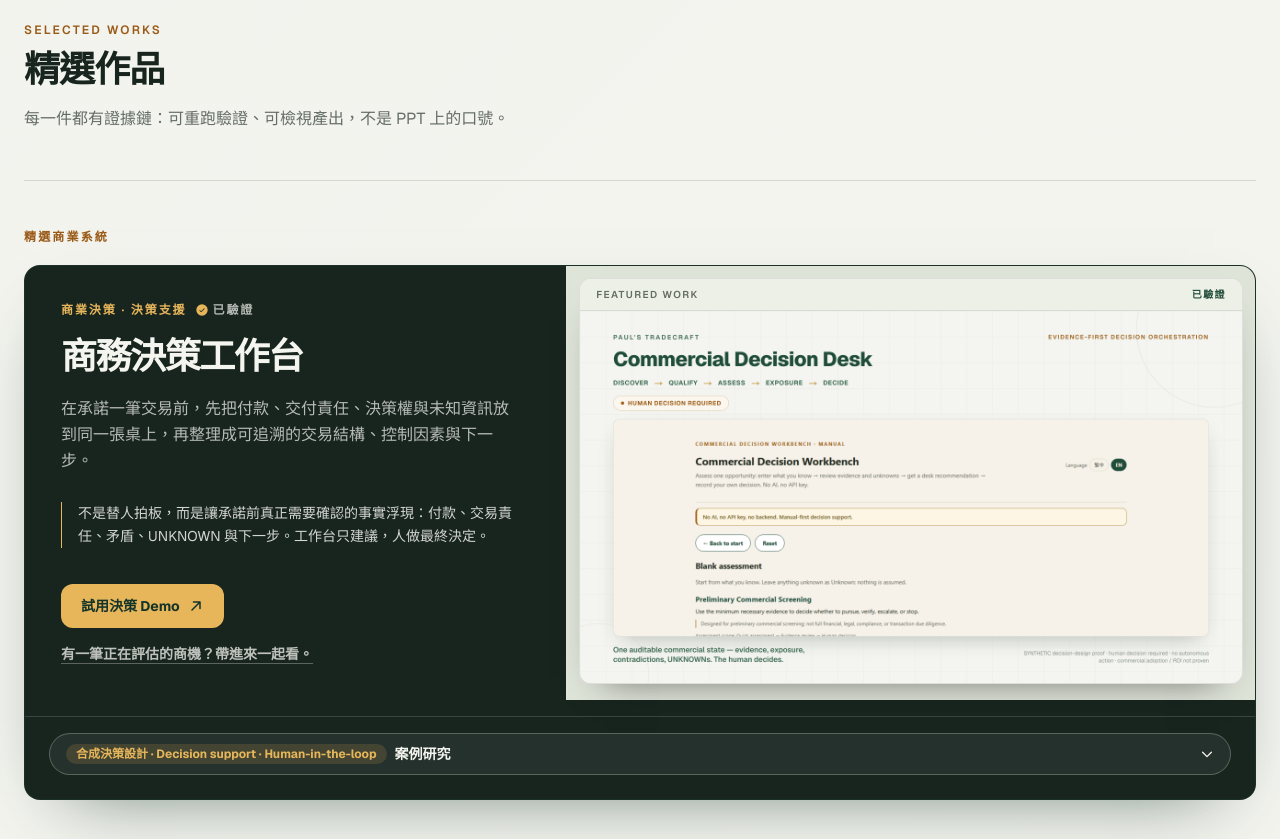
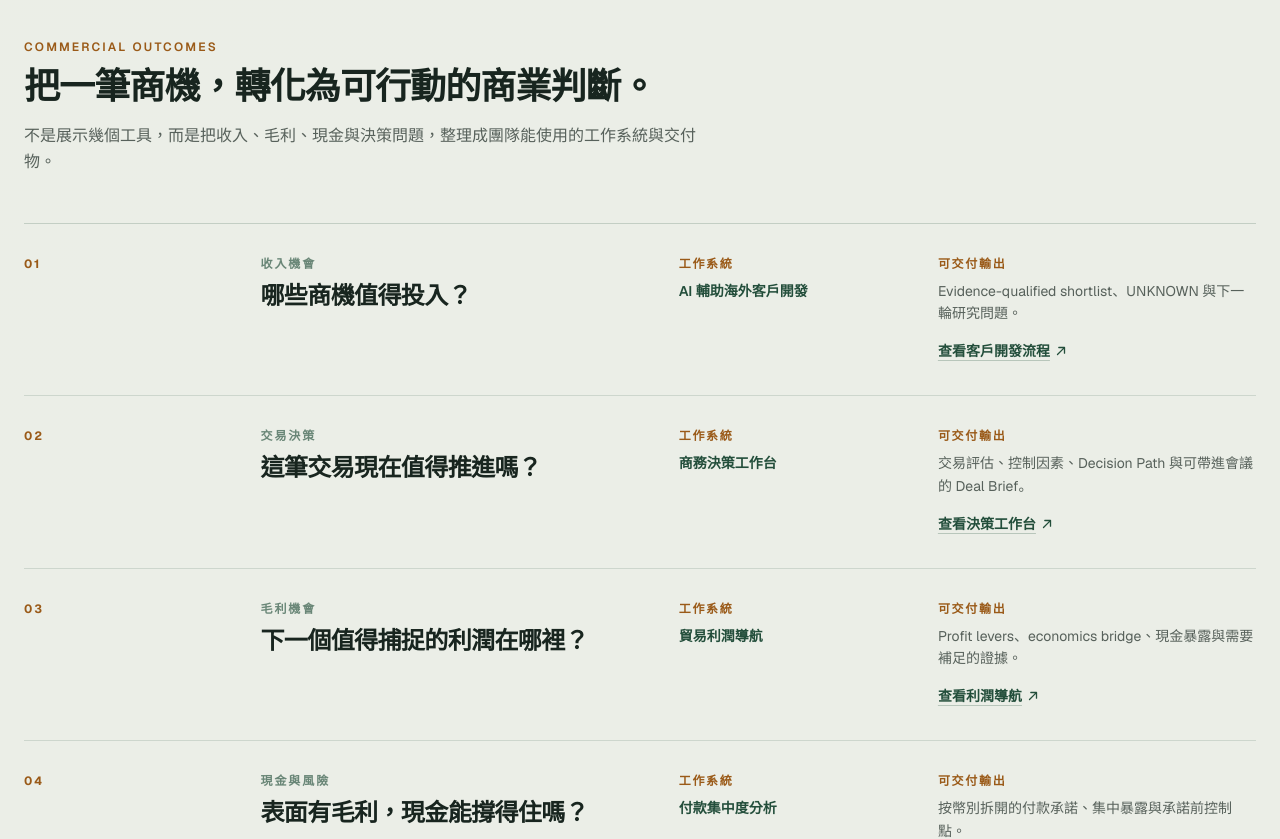
Before and after one commit to apchen1978/pauls-tradecraft, a React (Vite) app: page / in a window 1280 px wide. Shown: the part 1900-2739 px from the top of the page. Built offline with nearby package versions, Linux system fonts and the light colour scheme.

Commit message:
feat(portfolio): connect commercial outcomes to existing systems

```diff
--- a/src/App.jsx
+++ b/src/App.jsx
@@ -3,6 +3,7 @@ import { LangProvider, useLang } from "./i18n.jsx";
 import Nav from "./components/Nav.jsx";
 import Hero from "./components/Hero.jsx";
 import DealReadiness from "./components/DealReadiness.jsx";
+import CommercialOutcomes from "./components/CommercialOutcomes.jsx";
 import Works from "./components/Works.jsx";
 import Verification from "./components/Verification.jsx";
 import Methods from "./components/Methods.jsx";
@@ -31,6 +32,7 @@ export default function App() {
           <main id="main">
             <Hero />
             <DealReadiness />
+            <CommercialOutcomes />
             <Works />
             <Verification />
             <Methods />
--- /dev/null
+++ b/src/components/CommercialOutcomes.jsx
@@ -0,0 +1,49 @@
+import { ArrowUpRight } from "@phosphor-icons/react";
+import { useLang } from "../i18n.jsx";
+
+export default function CommercialOutcomes() {
+  const { t } = useLang();
+  const content = t.outcomes;
+
+  return (
+    <section id="outcomes" className="scroll-mt-24 border-y border-line surface-muted">
+      <div className="mx-auto max-w-7xl px-4 py-24 md:px-6 md:py-32">
+        <div className="max-w-3xl">
+          <p className="eyebrow">{content.eyebrow}</p>
+          <h2 className="mt-3 text-3xl font-bold tracking-tight md:text-4xl">{content.headline}</h2>
+          <p className="mt-4 max-w-2xl text-base leading-relaxed text-ink/70">{content.intro}</p>
+        </div>
+
+        <div className="mt-12 border-y border-forest/20">
+          {content.items.map((item, index) => (
+            <a
+              key={item.question}
+              href={item.href}
+              className="group grid gap-6 border-b border-forest/15 py-7 last:border-b-0 md:grid-cols-[0.18fr_0.34fr_0.2fr_0.28fr] md:items-start md:gap-8 md:py-8"
+            >
+              <span className="text-xs font-bold tracking-[0.16em] text-amber">{String(index + 1).padStart(2, "0")}</span>
+              <div>
+                <p className="text-xs font-bold uppercase tracking-[0.16em] text-forest/65">{item.label}</p>
+                <h3 className="mt-2 text-xl font-bold tracking-tight text-ink group-hover:text-forest md:text-2xl">{item.question}</h3>
+              </div>
+              <div>
+                <p className="text-xs font-bold uppercase tracking-[0.14em] text-amber">{content.systemLabel}</p>
+                <p className="mt-2 text-sm font-semibold leading-relaxed text-forest">{item.system}</p>
+              </div>
+              <div>
+                <p className="text-xs font-bold uppercase tracking-[0.14em] text-amber">{content.outputLabel}</p>
+                <p className="mt-2 text-sm leading-relaxed text-ink/70">{item.output}</p>
+                <span className="mt-4 inline-flex items-center gap-1 text-sm font-semibold text-forest underline decoration-forest/25 underline-offset-4 transition-colors group-hover:text-amber">
+                  {item.linkLabel}
+                  <ArrowUpRight size={14} weight="bold" aria-hidden="true" />
+                </span>
+              </div>
+            </a>
+          ))}
+        </div>
+
+        <p className="mt-7 max-w-3xl text-xs leading-relaxed text-moss">{content.boundary}</p>
+      </div>
+    </section>
+  );
+}
--- a/src/i18n.jsx
+++ b/src/i18n.jsx
@@ -83,6 +83,20 @@ const dict = {
         { title: "下一輪的行動與人的決定", body: "整理下一次會議該問什麼、取得什麼證據、何時重跑評估，以及最後仍需由誰拍板。" },
       ],
       packBoundary: "交付內容依當前可確認的證據而定。系統建議、UNKNOWN 與人的最終決定會被清楚分開。",
+    },
+    outcomes: {
+      eyebrow: "COMMERCIAL OUTCOMES",
+      headline: "把一筆商機，轉化為可行動的商業判斷。",
+      intro: "不是展示幾個工具，而是把收入、毛利、現金與決策問題，整理成團隊能使用的工作系統與交付物。",
+      systemLabel: "工作系統",
+      outputLabel: "可交付輸出",
+      boundary: "這些作品展示可運作的判斷流程與輸出，不宣稱保證營收、ROI 或商業採用結果。",
+      items: [
+        { label: "收入機會", question: "哪些商機值得投入？", system: "AI 輔助海外客戶開發", output: "Evidence-qualified shortlist、UNKNOWN 與下一輪研究問題。", linkLabel: "查看客戶開發流程", href: "#overseas-lead-discovery" },
+        { label: "交易決策", question: "這筆交易現在值得推進嗎？", system: "商務決策工作台", output: "交易評估、控制因素、Decision Path 與可帶進會議的 Deal Brief。", linkLabel: "查看決策工作台", href: "#commercial-decision-desk" },
+        { label: "毛利機會", question: "下一個值得捕捉的利潤在哪裡？", system: "貿易利潤導航", output: "Profit levers、economics bridge、現金暴露與需要補足的證據。", linkLabel: "查看利潤導航", href: "#trade-profit-navigator" },
+        { label: "現金與風險", question: "表面有毛利，現金能撐得住嗎？", system: "付款集中度分析", output: "按幣別拆開的付款承諾、集中暴露與承諾前控制點。", linkLabel: "查看付款分析", href: "#payment-concentration" },
+      ],
     },
     verification: {
       eyebrow: "HOW IT'S VERIFIED",
@@ -360,6 +374,20 @@ const dict = {
       ],
       packBoundary: "The delivery reflects evidence that is currently confirmable. System recommendations, UNKNOWNs, and the final human decision remain distinct.",
     },
+    outcomes: {
+      eyebrow: "COMMERCIAL OUTCOMES",
+      headline: "Turn one opportunity into an actionable commercial judgment.",
+      intro: "Not a collection of tools. A practical way to connect revenue opportunity, margin, cash, and decision quality to work systems your team can use and review.",
+      systemLabel: "WORK SYSTEM",
+      outputLabel: "DELIVERABLE",
+      boundary: "These pieces demonstrate working judgment flows and deliverables. They do not claim guaranteed revenue, ROI, or commercial adoption.",
+      items: [
+        { label: "REVENUE OPPORTUNITY", question: "Which prospects deserve attention?", system: "AI-Assisted Overseas Lead Discovery", output: "An evidence-qualified shortlist, UNKNOWNs, and the next research questions.", linkLabel: "View lead discovery", href: "#overseas-lead-discovery" },
+        { label: "DEAL DECISION", question: "Is this deal ready to move forward?", system: "Commercial Decision Desk", output: "Deal assessment, control factors, Decision Path, and a meeting-ready Deal Brief.", linkLabel: "View decision desk", href: "#commercial-decision-desk" },
+        { label: "MARGIN OPPORTUNITY", question: "Where is the next credible profit lever?", system: "Trade Profit Navigator", output: "Profit levers, an economics bridge, cash exposure, and evidence still required.", linkLabel: "View profit navigator", href: "#trade-profit-navigator" },
+        { label: "CASH AND RISK", question: "Can the cash position carry the apparent margin?", system: "Payment Concentration", output: "Currency-separated payment commitments, concentration exposure, and pre-commitment controls.", linkLabel: "View payment analysis", href: "#payment-concentration" },
+      ],
+    },
     verification: {
       eyebrow: "HOW IT'S VERIFIED",
       headline: "How each piece is verified",
```
